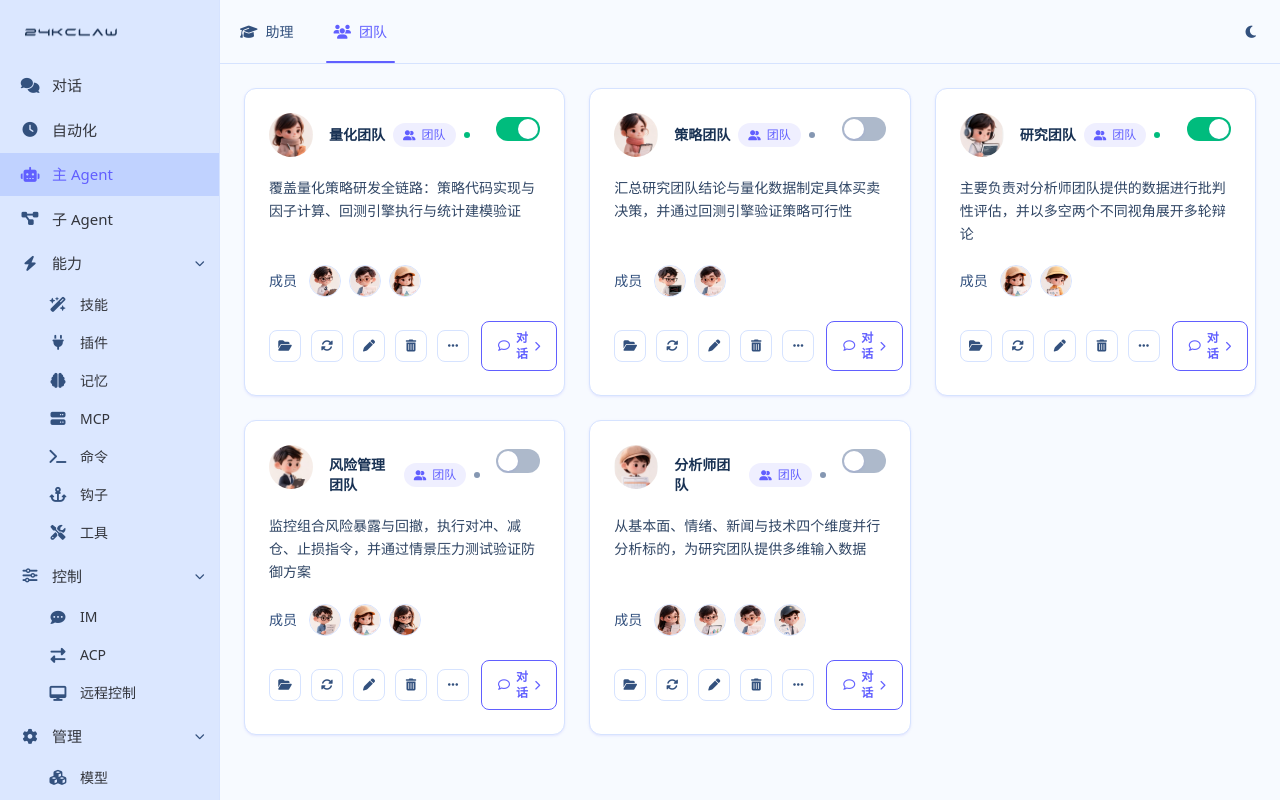
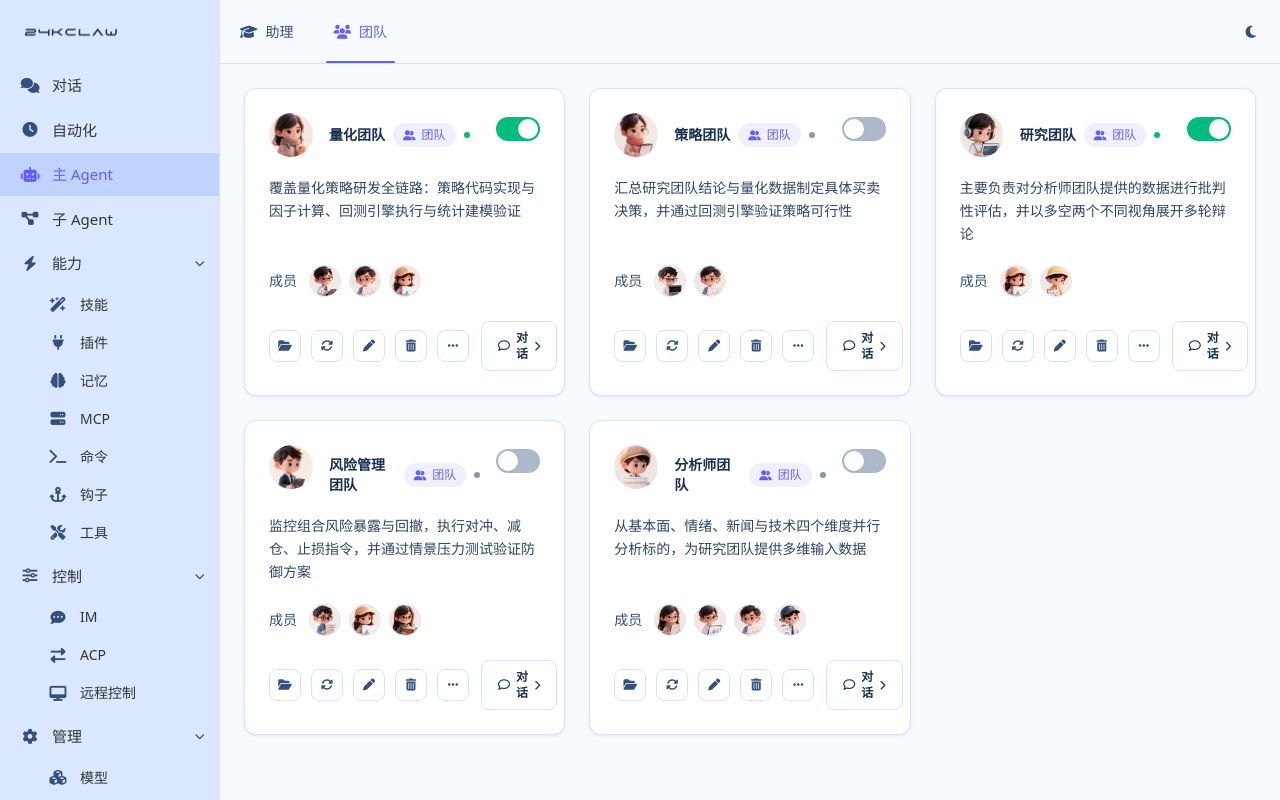
Before and after one commit to 24krmb/24K-Claw-Web, a React (Vite) app: page /agents/mine in a window 1280 px wide. Both pictures are taken after a click on the button "团队". Built offline with nearby package versions, Linux system fonts and the light colour scheme.

Commit message:
style: 团队卡「对话」按钮改用默认边框与文字色
- 去掉 border-primary / text-primary，悬停紫底保留，与助理卡一致

```diff
--- a/src/components/TeamCard.tsx
+++ b/src/components/TeamCard.tsx
@@ -92,7 +92,7 @@ export default function TeamCard({ team }: { team: Team }) {
           </div>
           <button
             type="button"
-            className="flex cursor-pointer items-center gap-1.5 rounded-lg border border-primary bg-transparent px-4 py-2 text-xs font-semibold text-primary outline-none transition-colors duration-150 hover:bg-primary/10"
+            className="flex cursor-pointer items-center gap-1.5 rounded-lg border bg-transparent px-4 py-2 text-xs font-semibold outline-none transition-colors duration-150 hover:bg-primary/10"
           >
             <i className="fa-regular fa-comment text-xs" />
             <span>对话</span>
```
